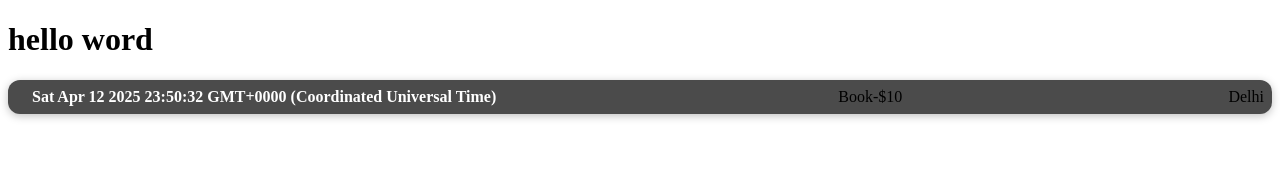
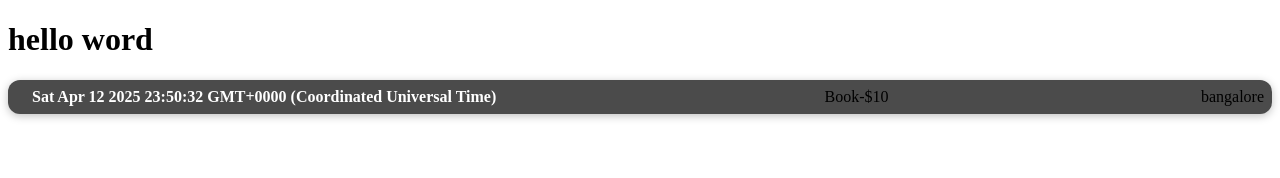
Before and after one commit to PriyaNayak28/sharpener-react-assignments, a React (Create React App) app in the folder basic-react/: page / in a window 1280 px wide. Shown: the top 178 px of the page. Built offline with nearby package versions, Linux system fonts and the light colour scheme.

Commit message:
JavaScript Inside JSX

```diff
--- a/basic-react/src/component/ExpenseItem.js
+++ b/basic-react/src/component/ExpenseItem.js
@@ -2,6 +2,7 @@
 
 export default function ExpenseItem() {
   let currentDate = new Date().toString()
+  let expenseLocation = 'bangalore'
   return (
     <>
       {/* <p>Food - $5</p>
@@ -12,7 +13,7 @@
           <h2 className='".expense-item h2"'>{currentDate}</h2>
         </div>
         <div className=".expense-item__price">Book-$10</div>
-        <div className=".expense-item__location">Delhi</div>
+        <div className=".expense-item__location">{expenseLocation}</div>
       </div>
     </>
   )
```
